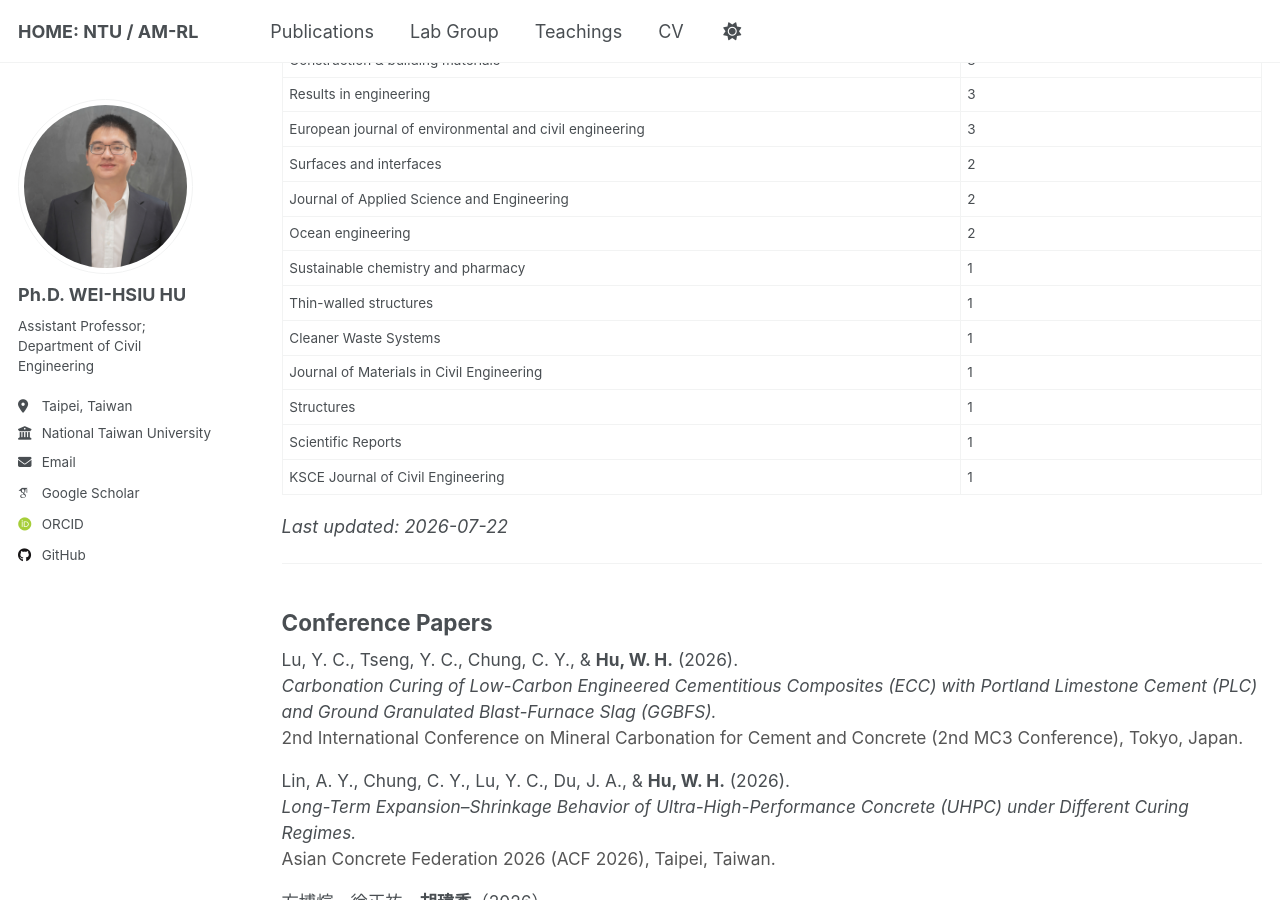
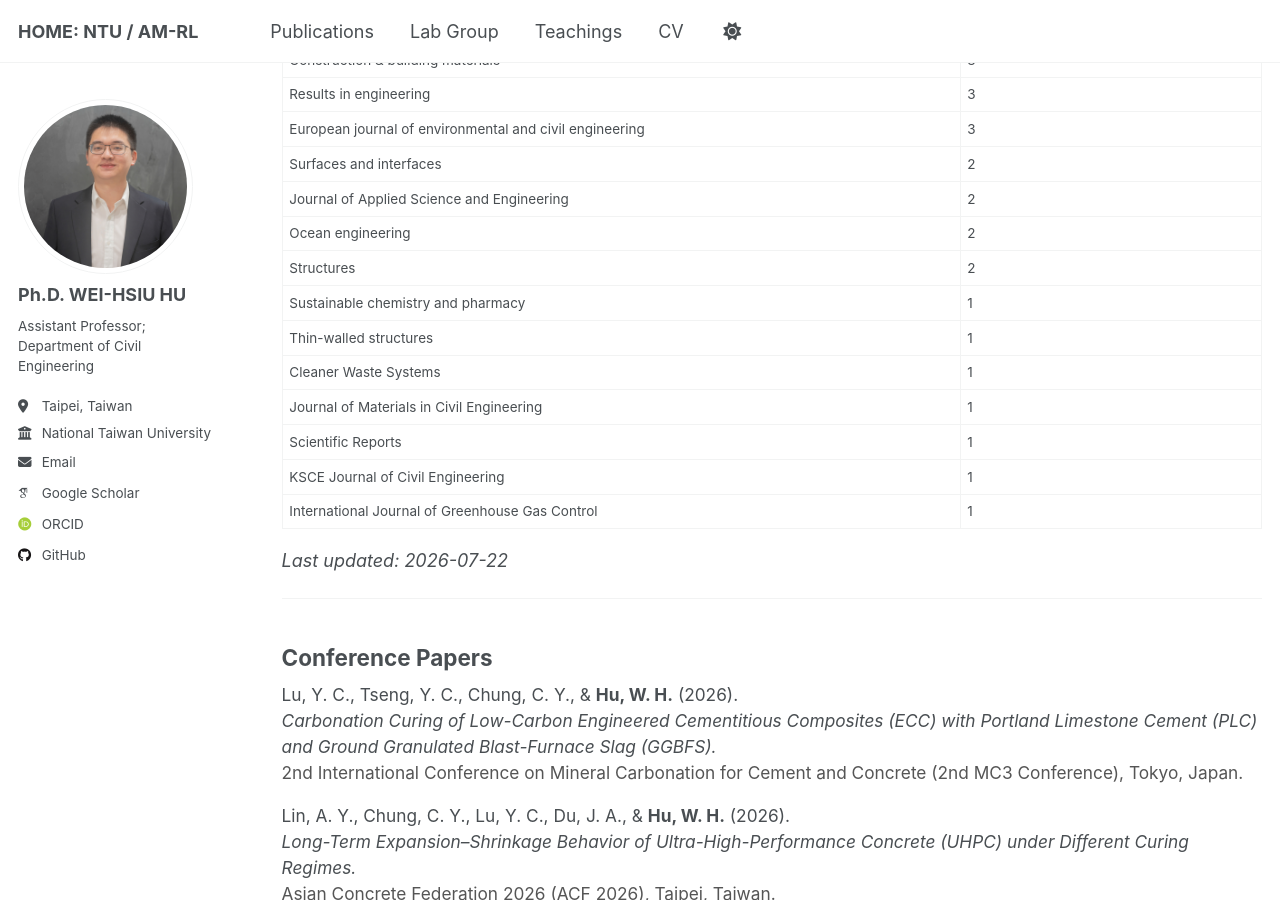
Before and after one commit to hwhsiu/hwhsiu.github.io, a Jekyll site: the page built from _pages/publications.html, in a window 1280 px wide and 900 px high, scrolled down 335 px. Built offline with Jekyll 4.4.1, drawn with Linux system fonts in a browser that asks for light colours; some web fonts are replaced.

Commit message:
20260811

```diff
--- a/_data/review.yml
+++ b/_data/review.yml
@@ -14,6 +14,8 @@ journals:
     count: 2
   - name: Ocean engineering
     count: 2
+  - name: Structures
+    count: 2
   - name: Sustainable chemistry and pharmacy
     count: 1
   - name: Thin-walled structures
@@ -22,9 +24,9 @@ journals:
     count: 1
   - name: Journal of Materials in Civil Engineering
     count: 1
-  - name: Structures
-    count: 1
   - name: Scientific Reports
     count: 1
   - name: KSCE Journal of Civil Engineering
     count: 1
+  - name: International Journal of Greenhouse Gas Control
+    count: 1
```
